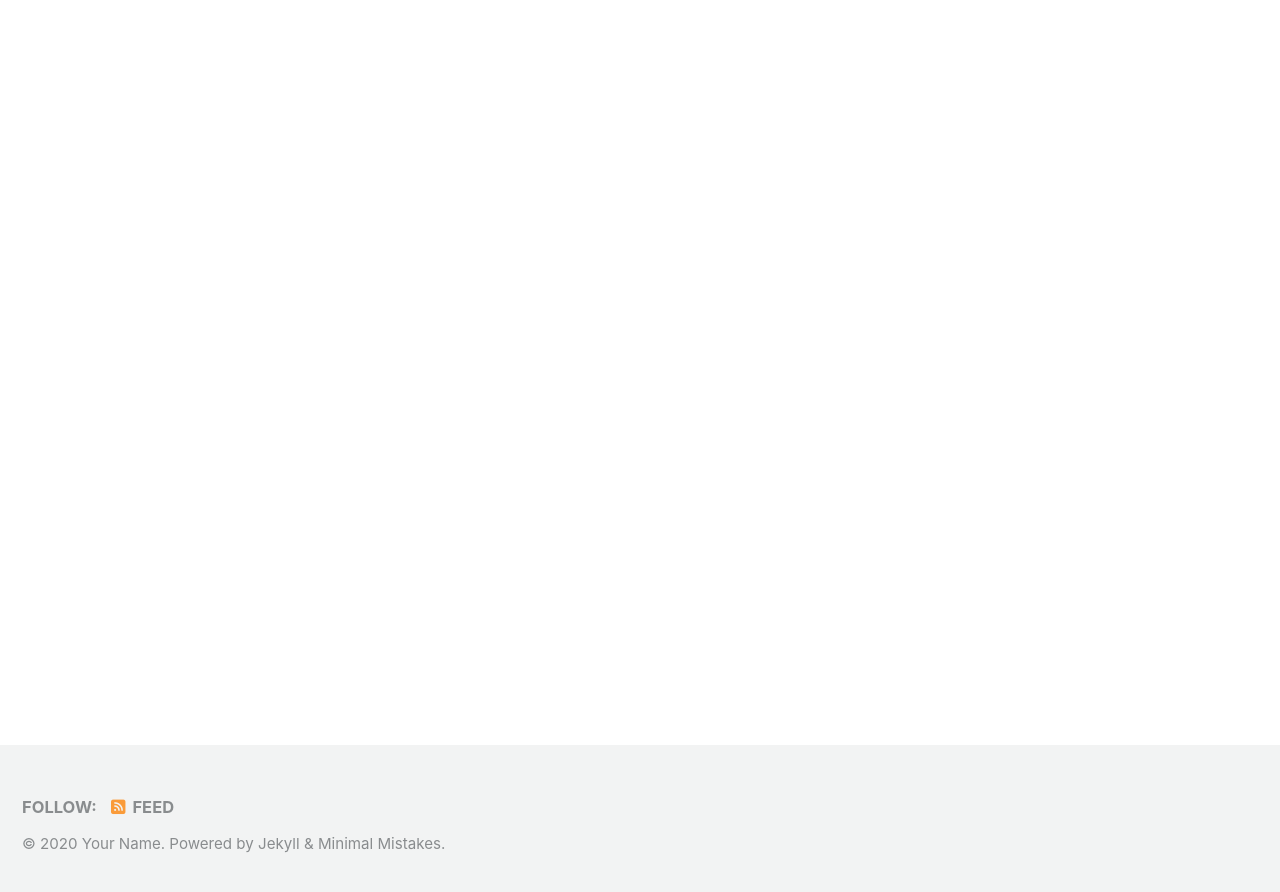
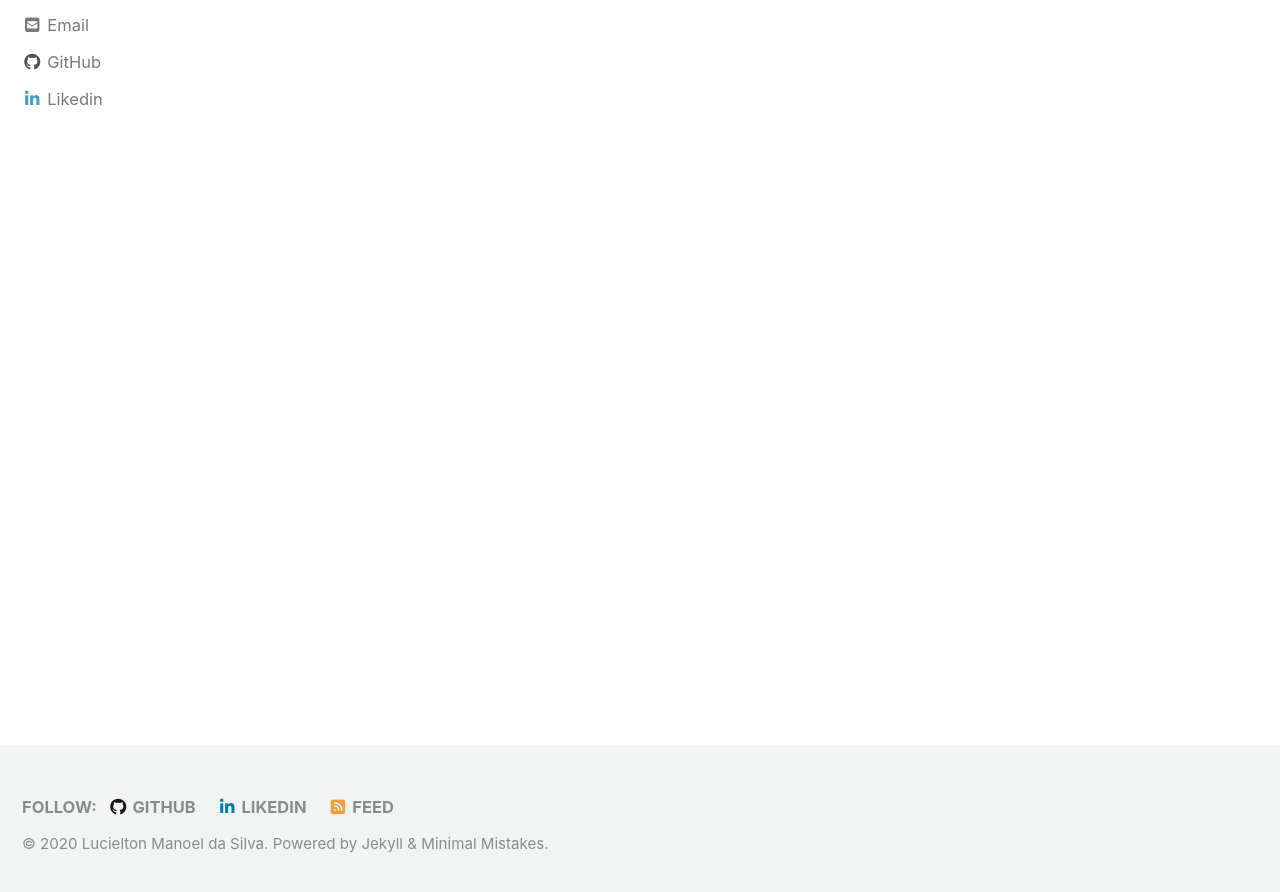
Before and after one commit to Lucielton/Lucielton.github.io, a Jekyll site: the page built from index.html, in a window 1280 px wide and 900 px high, scrolled down 222 px. Shown: the top 892 px of the window. Built offline with Jekyll 4.4.1, drawn with Linux system fonts in a browser that asks for light colours; cached includes are drawn as plain includes; nearby versions of some CDN libraries; the list of posts is cut into pages by our own code; some of the changed text lies outside the part shown.

Commit message:
adding my data

```diff
--- a/_config.yml
+++ b/_config.yml
@@ -16,11 +16,11 @@ minimal_mistakes_skin    : "default" # "air", "aqua", "contrast", "dark", "dirt"
 
 # Site Settings
 locale                   : "en-US"
-title                    : "Site Title"
+title                    : "Lucielton Silva"
 title_separator          : "-"
 subtitle                 : # site tagline that appears below site title in masthead
-name                     : "Your Name"
-description              : "An amazing website."
+name                     : "Lucielton Manoel da Silva"
+description              : "Portifolio de projetos pessoais"
 url                      : # the base hostname & protocol for your site e.g. "https://mmistakes.github.io"
 baseurl                  : # the subpath of your site, e.g. "/blog"
 repository               : # GitHub username/repo-name e.g. "mmistakes/minimal-mistakes"
@@ -107,52 +107,37 @@ analytics:
 
 # Site Author
 author:
-  name             : "Your Name"
+  name             : "Lucielton Manoel da Silva"
   avatar           : # path of avatar image, e.g. "/assets/images/bio-photo.jpg"
-  bio              : "I am an **amazing** person."
-  location         : "Somewhere"
+  bio              : "Portifolio de projetos"
+  location         : "Recife, PE"
   email            :
   links:
     - label: "Email"
       icon: "fas fa-fw fa-envelope-square"
-      # url: mailto:your.name@email.com
+      url: mailto:lucieltonmanoel@gmail.com
     - label: "Website"
       icon: "fas fa-fw fa-link"
       # url: "https://your-website.com"
-    - label: "Twitter"
-      icon: "fab fa-fw fa-twitter-square"
-      # url: "https://twitter.com/"
-    - label: "Facebook"
-      icon: "fab fa-fw fa-facebook-square"
-      # url: "https://facebook.com/"
     - label: "GitHub"
       icon: "fab fa-fw fa-github"
-      # url: "https://github.com/"
-    - label: "Instagram"
-      icon: "fab fa-fw fa-instagram"
+      url: "https://github.com/Lucielton"
+    - label: "Likedin"
+      icon: "fab fa-fw fa-linkedin-in"
+      url: "https://www.linkedin.com/in/lucielton-manoel-82a048152/"
+    #- label: "Instagram"
+     # icon: "fab fa-fw fa-instagram"
       # url: "https://instagram.com/"
 
 # Site Footer
 footer:
   links:
-    - label: "Twitter"
-      icon: "fab fa-fw fa-twitter-square"
-      # url:
-    - label: "Facebook"
-      icon: "fab fa-fw fa-facebook-square"
-      # url:
     - label: "GitHub"
       icon: "fab fa-fw fa-github"
-      # url:
-    - label: "GitLab"
-      icon: "fab fa-fw fa-gitlab"
-      # url:
-    - label: "Bitbucket"
-      icon: "fab fa-fw fa-bitbucket"
-      # url:
-    - label: "Instagram"
-      icon: "fab fa-fw fa-instagram"
-      # url:
+      url: "https://github.com/Lucielton"
+    - label: "Likedin"
+      icon: "fab fa-fw fa-linkedin-in"
+      url: "https://www.linkedin.com/in/lucielton-manoel-82a048152/"
 
 
 # Reading Files
@@ -293,3 +278,10 @@ defaults:
       comments: # true
       share: true
       related: true
+  # _pages
+  - scope:
+      path: ""
+      type: pages
+    values:
+      layout: single
+      author_profile: true
```
